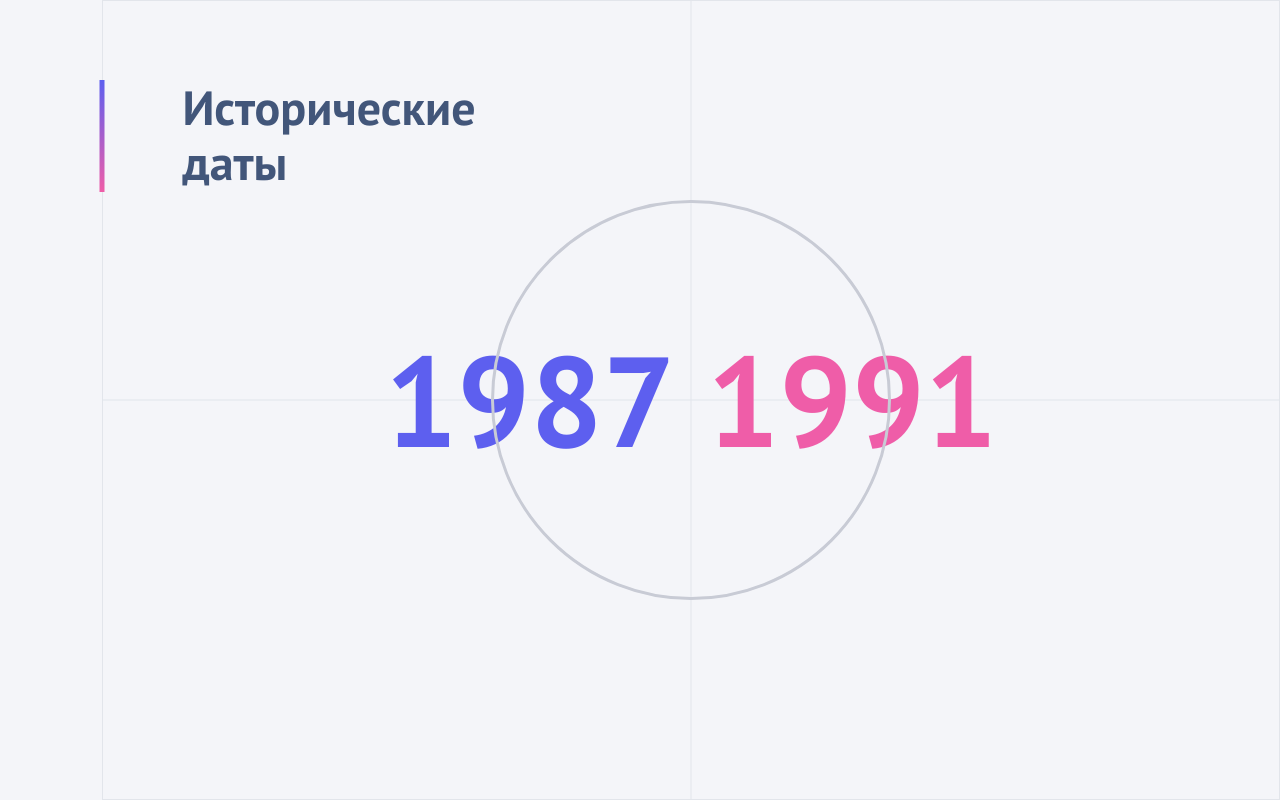
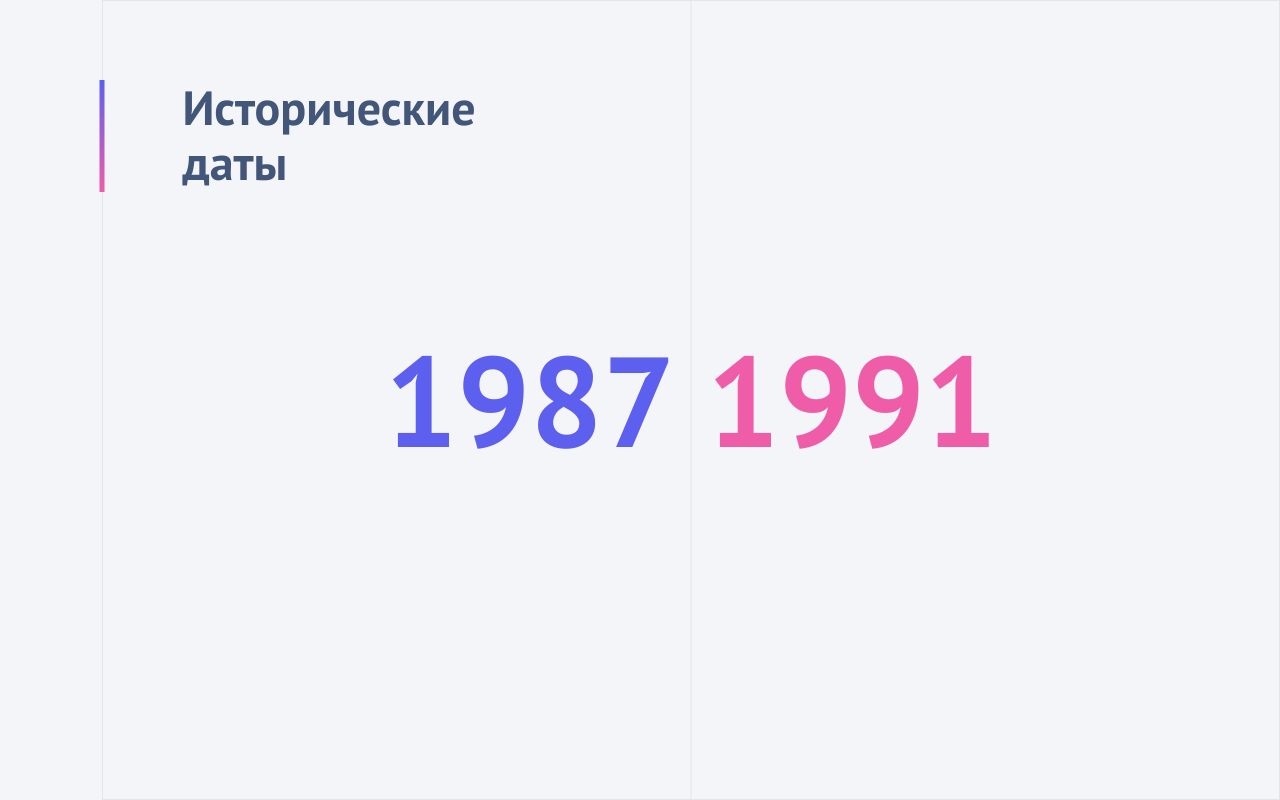
Before and after one commit to georgy-p/only-d-test, a React app: page / in a window 1280 px wide. Built offline with nearby package versions, Linux system fonts and the light colour scheme.

Commit message:
separate Circle to another component

```diff
--- a/src/components/background/Background.tsx
+++ b/src/components/background/Background.tsx
@@ -6,13 +6,16 @@ const Border = styled.div`
   border: 0.5px solid;
   border-color: ${styles.colors.grey};
   height: 100%;
+
+  @media (max-width: 1000px) {
+    display: none;
+  }
 `;
 
 const HorizontalLine = styled.div`
   position: absolute;
   left: 0;
-  right: 0;
-  top: 50%;
+  top: 45%;
   transform: translateY(-50%);
   height: 1px;
   background-color: ${styles.colors.grey};
@@ -28,33 +31,11 @@ const VerticalLine = styled.div`
   background-color: ${styles.colors.grey};
 `;
 
-const CircleContainer = styled.div`
-  position: relative;
-  width: 100%;
-  height: 100%;
-  display: flex;
-  align-items: center;
-  justify-content: center;
-`;
-
-const CircleStyled = styled.div`
-  z-index: 10;
-  height: 25rem;
-  width: 25rem;
-  border: solid;
-  border-radius: 50%;
-  border-color: ${styles.colors.dark_grey};
-  text-align: center;
-`;
-
 const Background = () => {
   return (
     <Border>
       <HorizontalLine />
       <VerticalLine />
-      <CircleContainer>
-        <CircleStyled />
-      </CircleContainer>
     </Border>
   );
 };
```
Also changed, not shown: src/components/CircleControl.tsx (added, +31 -0 lines).
